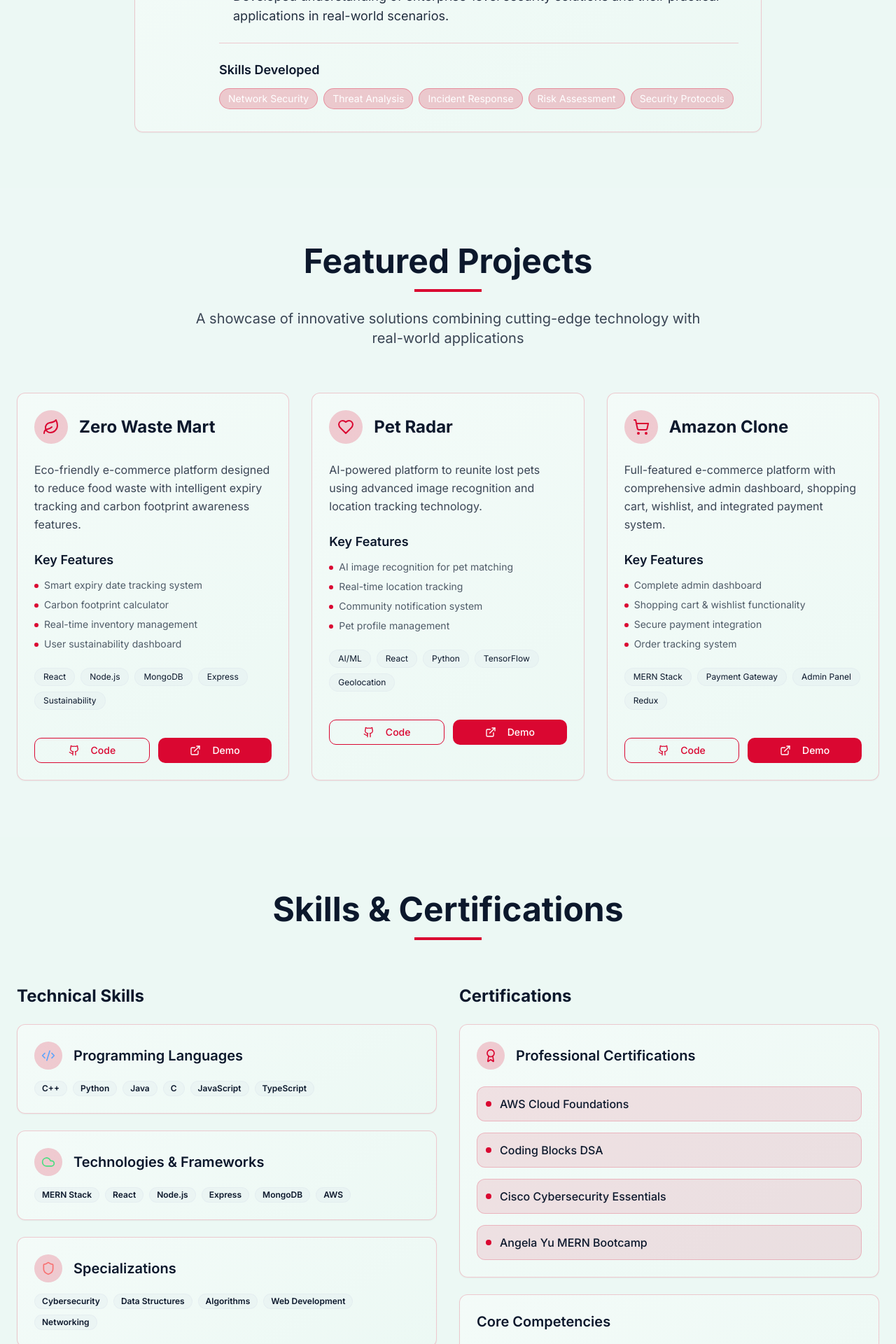
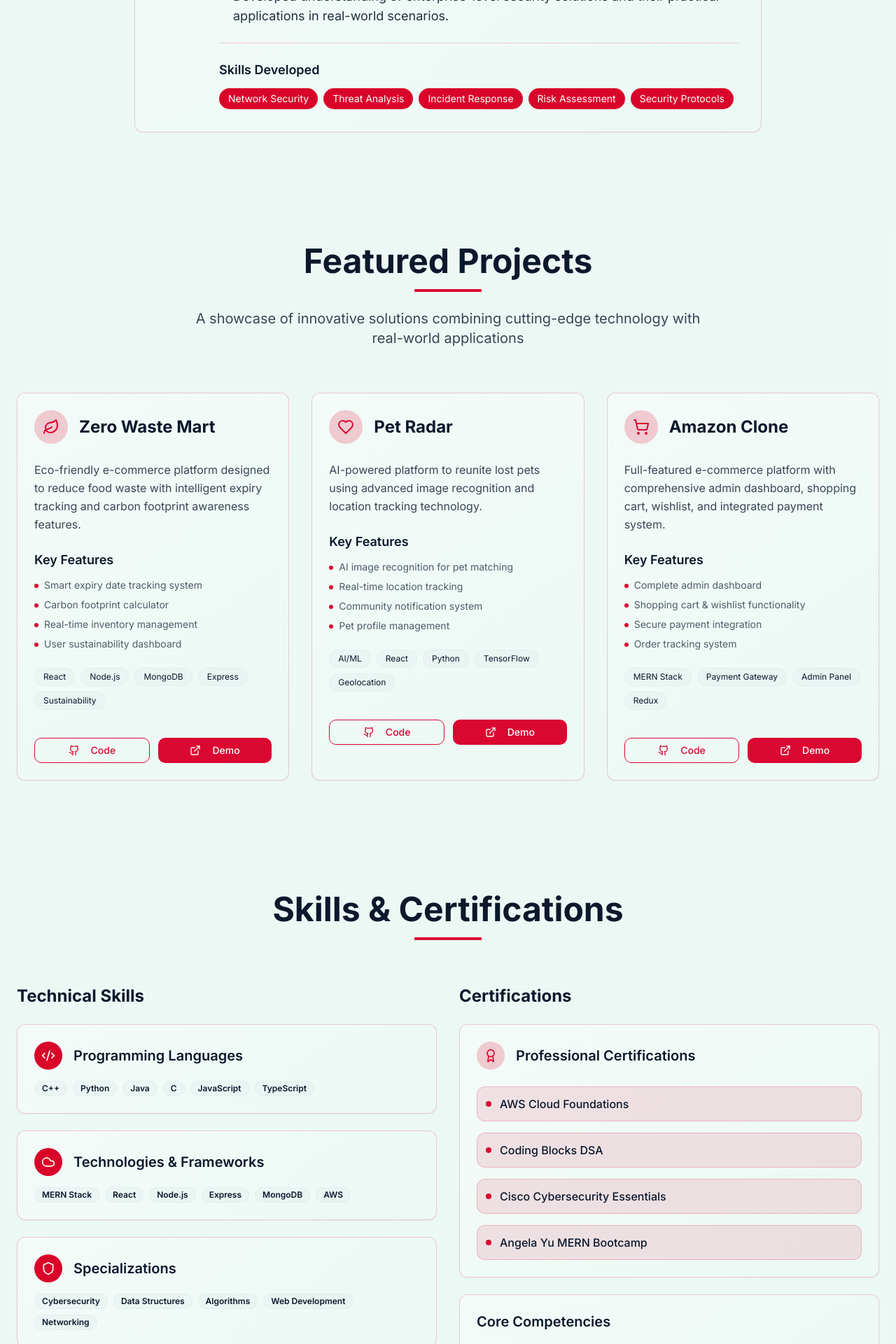
Before and after one commit to Rohan12306105/rohan-grover-portfolio-spark-77, a React (Vite) app: page / in a window 1280 px wide. Shown: the part 3220-5140 px from the top of the page at 70% size. Built offline with nearby package versions, Linux system fonts and the light colour scheme.

Commit message:
Change background color
Change the background color to #d90429 in the specified sections.

```diff
--- a/src/components/Experience.tsx
+++ b/src/components/Experience.tsx
@@ -69,7 +69,8 @@ const Experience = () => {
                     {["Network Security", "Threat Analysis", "Incident Response", "Risk Assessment", "Security Protocols"].map((skill, index) => (
                       <span
                         key={index}
-                        className="px-3 py-1 bg-accent/20 text-accent-foreground rounded-full text-sm border border-accent/30"
+                        className="px-3 py-1 text-white rounded-full text-sm border border-red-600/30"
+                        style={{ backgroundColor: '#d90429' }}
                       >
                         {skill}
                       </span>
--- a/src/components/Skills.tsx
+++ b/src/components/Skills.tsx
@@ -54,8 +54,8 @@ const Skills = () => {
                   className="card-gradient p-6 border border-primary/20 hover:border-primary/40 transition-all duration-300 hover:shadow-glow-primary"
                 >
                   <div className="flex items-center space-x-4 mb-4">
-                    <div className="w-10 h-10 bg-primary/20 rounded-full flex items-center justify-center">
-                      <Icon className={`h-5 w-5 ${category.color}`} />
+                    <div className="w-10 h-10 rounded-full flex items-center justify-center" style={{ backgroundColor: '#d90429' }}>
+                      <Icon className={`h-5 w-5 text-white`} />
                     </div>
                     <h4 className="text-xl font-semibold text-foreground">{category.title}</h4>
                   </div>
```
